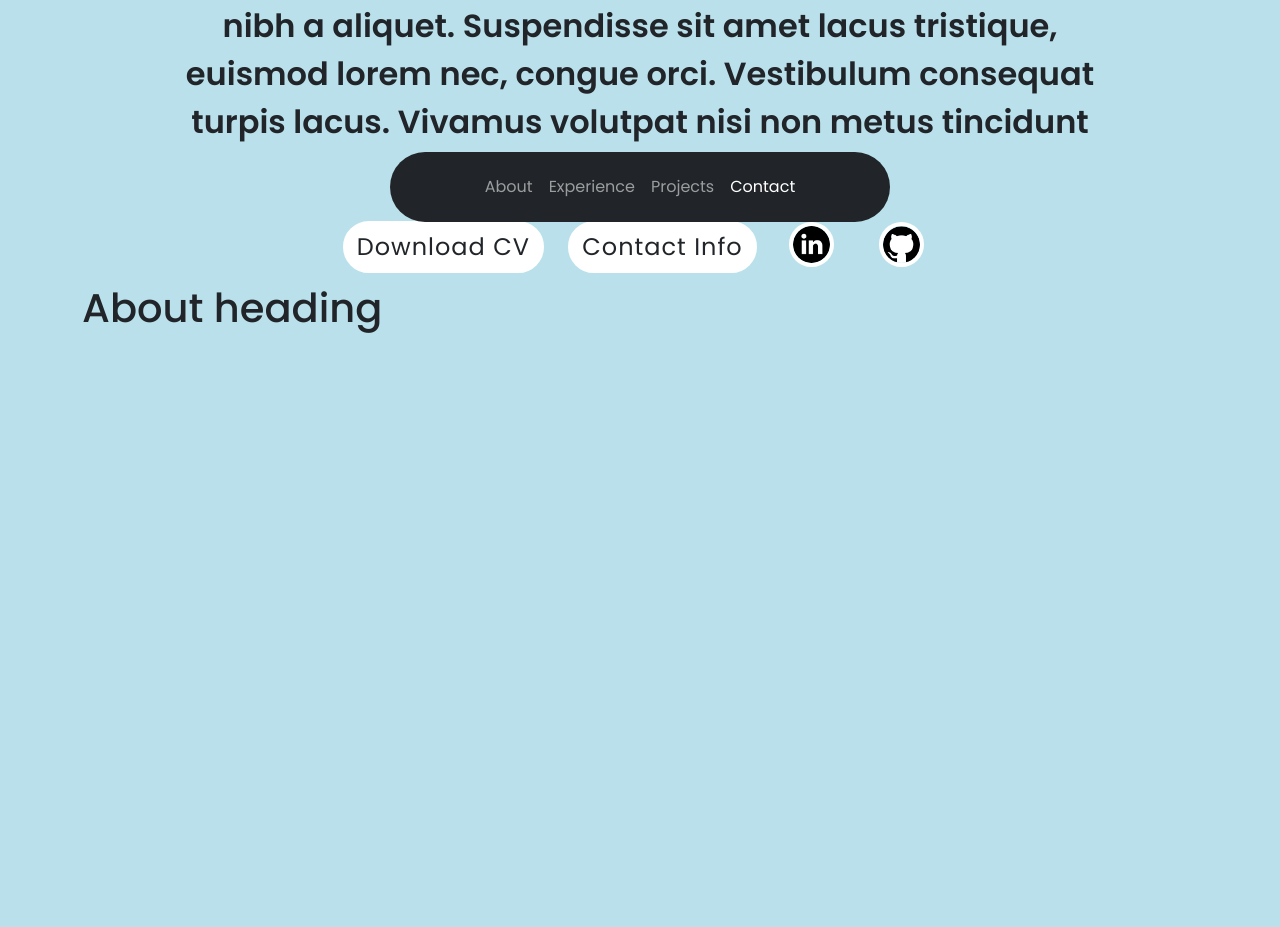
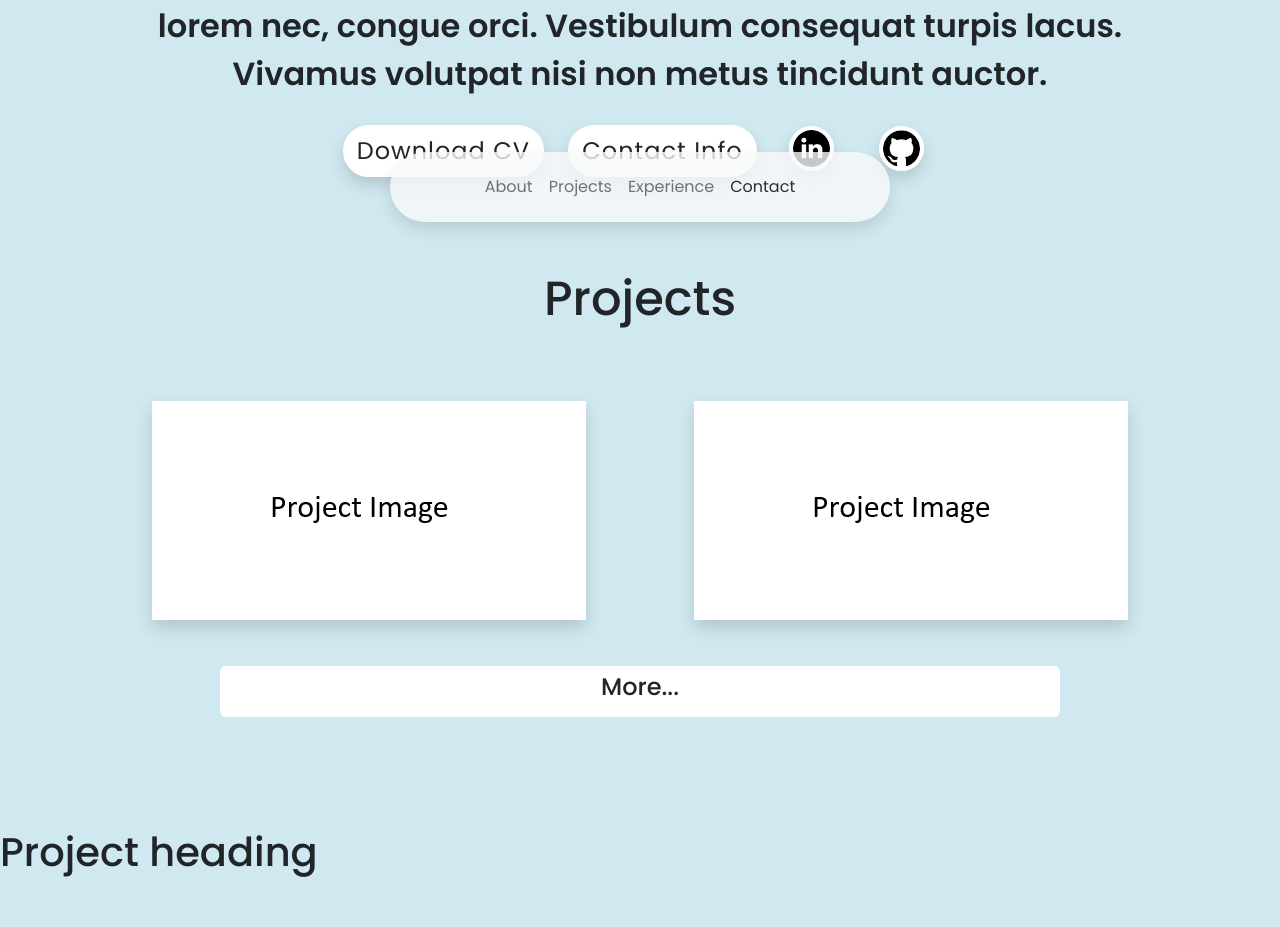
Before and after one commit to michaeltao0713/portfolio, a plain HTML site: page index.html in a window 1280 px wide. Shown: the part 554-1481 px from the top of the page. Drawn offline with nearby package versions, Linux system fonts and the light colour scheme.

Commit message:
added collapsible menu

```diff
--- a/css/style.css
+++ b/css/style.css
@@ -5,7 +5,7 @@ html {
 }
 
 body {
-    background-color: rgb(186, 225, 235);
+    background-color: rgb(208, 233, 240);
     margin-top: 20px;
     font-family: "Poppins", sans-serif;
     height: "100000px";
@@ -28,6 +28,7 @@ a {
     max-width: 500px;
     left: 50%;
     transform: translateX(-50%);
+    opacity: 80%;
 }
 
 .nav-link {
@@ -48,10 +49,6 @@ section {
     margin: 0 10rem;
     box-sizing: border-box;
     min-height: fit-content;
-}
-
-.section-container {
-    display: flex;
 }
 
 /* ABOUT SECTION */
@@ -78,7 +75,7 @@ section {
     margin-top: 50px;
 }
 
-.section__text h1 {
+.title {
     font-size: 3rem;
     text-align: center;
 }
@@ -134,5 +131,46 @@ section {
 }
 
 .btn-with-icon:hover {
-    transform: scale(1.2);
+    transform: scale(1.5);
 }
+
+/* PROJECTS SECTION */
+#projects {
+    justify-content: center;
+    height: 80vh;
+}
+
+.projects-item {
+    margin-top: 60px;
+    margin-bottom: 40px;
+    margin-left: 30px;
+    margin-right: 30px;
+}
+
+.projects-link {
+    transition: all 0.4s ease;
+    border: none;
+}
+
+.projects-image {
+    transition: all 0.4s ease;
+}
+
+.projects-image:hover {
+    opacity: 80%;
+    transition: all 0.2s ease;
+    transform: scale(1.1);
+}
+
+.expand-btn {
+    width: 77%;
+    background-color: white;
+}
+
+.expand-btn:active {
+    background-color: white;
+}
+
+.expand-btn:hover {
+    background-color: white;
+}
--- a/index.html
+++ b/index.html
@@ -16,7 +16,7 @@
 <body>
 	<!-- Navigation Bar -->
 	<!-- Bar will collapse for screens smaller than "lg", fixed to bottom -->
-	<nav id="navbar-id" class="navbar navbar-expand-lg navbar-dark bg-dark fixed-bottom">
+	<nav id="navbar-id" class="navbar navbar-expand-lg navbar-light bg-light fixed-bottom shadow">
 		<div class="container-fluid">
 			<!-- Hamburger menu for smaller width screens -->
 			<button class="navbar-toggler" type="button" data-bs-toggle="collapse"
@@ -25,8 +25,8 @@
 			<div class="collapse navbar-collapse" id="navbarSupportedContent">
 				<ul class="navbar-nav mx-auto">
 					<li><a class="nav-link" href="#about">About</a></li>
+					<li><a class="nav-link" href="#projects">Projects</a></li>
 					<li><a class="nav-link" href="#experience">Experience</a></li>
-					<li><a class="nav-link" href="#projects">Projects</a></li>
 					<li><a class="nav-link" href="#contact">Contact</a></li>
 				</ul>
 			</div>
@@ -38,12 +38,12 @@
 		data-bs-smooth-scroll="true">
 
 		<!-- About Section -->
-		<section id="about">
-			<div class="section__pic-container container">
-				<img src="./assets/images/face.png" class="profile-icon rounded-circle" alt="profile picture">
+		<section id="about" class="container">
+			<div class="section__pic-container container-fluid">
+				<img src="./assets/images/face.png" class="profile-icon rounded-circle shadow-lg" alt="profile picture">
 			</div>
 			<div class="section__text container">
-				<h1>Michael Tao</h1>
+				<h1 class="title">Michael Tao</h1>
 				<p>Lorem ipsum dolor sit amet, consectetur adipiscing elit. Nullam rutrum, ante sed pharetra efficitur,
 					tellus nunc mollis quam, nec vehicula lorem purus sed diam. Vivamus ullamcorper, diam nec iaculis
 					tristique, justo felis posuere nulla, at cursus felis ligula vitae est. Donec tempor leo a orci
@@ -51,34 +51,69 @@
 					lorem nec, congue orci. Vestibulum consequat turpis lacus. Vivamus volutpat nisi non metus tincidunt
 					auctor.</p>
 				<div class="btn-container container-fluid">
-					<a class="btn btn-with-text" onclick="window.open('./assets/resumes/Spring_24_Back.pdf')">Download
+					<a class="btn btn-with-text shadow" onclick="window.open('./assets/resumes/Spring_24_Back.pdf')">Download
 						CV</a>
-					<a class="btn btn-with-text" href="#contact">Contact Info</a>
-					<a
-						class="btn btn-with-icon"
-						href="https://www.linkedin.com/in/michael-tao-890256221/"
+					<a class="btn btn-with-text shadow" href="#contact">Contact Info</a>
+					<a class="btn btn-with-icon" href="https://www.linkedin.com/in/michael-tao-890256221/"
 						target="_blank">
-						<img src="./assets/images/linkedin.png" alt="My Linkedin profile" class="icon">
+						<img src="./assets/images/linkedin.png" alt="My Linkedin profile" class="icon shadow">
 
 					</a>
-					<a
-						class="btn btn-with-icon"
-						href="https://github.com/michaeltao0713"
-						target="_blank">
-						<img src="./assets/images/github.png" alt="My Github profile" class="icon">
+					<a class="btn btn-with-icon" href="https://github.com/michaeltao0713" target="_blank">
+						<img src="./assets/images/github.png" alt="My Github profile" class="icon  shadow">
 					</a>
+				</div>
+		</section>
 
-
+		<section id="projects" class="container">
+			<div class="section__text container">
+				<h1 class="title">Projects</h1>
+			</div>
+			<div class="container text-center">
+				<div class="row justify-content-center">
+					<div class="col-md-auto projects-item">
+						<a class="btn projects-link" href="https://github.com/michaeltao0713" target="_blank">
+							<img src="./assets/images/project thumbnail.png" alt="Project" class="projects-image shadow">
+						</a>
+					</div>
+					<div class="col-md-auto projects-item">
+						<a class="btn projects-link" href="https://github.com/michaeltao0713" target="_blank">
+							<img src="./assets/images/project thumbnail.png" alt="Project" class="projects-image shadow">
+						</a>
+					</div>
+				</div>
+			</div>
+			<div class="container text-center">
+				<div class="collapse" id="projects-collapse">
+					<div class="row justify-content-center">
+						<div class="col-md-auto projects-item">
+							<a class="btn projects-link" href="https://github.com/michaeltao0713" target="_blank">
+								<img src="./assets/images/project thumbnail.png" alt="Project" class="projects-image shadow">
+							</a>
+						</div>
+						<div class="col-md-auto projects-item">
+							<a class="btn projects-link" href="https://github.com/michaeltao0713" target="_blank">
+								<img src="./assets/images/project thumbnail.png" alt="Project" class="projects-image shadow">
+							</a>
+						</div>
+					</div>
+				</div>
+				<a class="btn expand-btn" data-bs-toggle="collapse" href="#projects-collapse" role="button">
+					<h4>More...</h4>
+				</a>
 			</div>
 
 
 		</section>
 
 
-		<div class="container">
-			<h1 id="about">About heading</h1>
-			<p style="margin-top: 600px">
 
+
+
+		<div>
+			<h1 id="projects">Project heading</h1>
+			<p>...
+				<br><br><br><br><br><br><br><br><br><br><br><br><br><br><br><br><br><br><br><br><br><br><br><br><br><br><br>
 			</p>
 		</div>
 
@@ -86,13 +121,6 @@
 			<h1 id="experience">experience heading</h1>
 			<p>...
 				<br><br><br><br><br><br><br><br><br><br><br><br>><br><br><br><br><br><br><br><br><br>
-			</p>
-		</div>
-
-		<div>
-			<h1 id="projects">Project heading</h1>
-			<p>...
-				<br><br><br><br><br><br><br><br><br><br><br><br><br><br><br><br><br><br><br><br><br><br><br><br><br><br><br>
 			</p>
 		</div>
 
```
Also changed, not shown: assets/images/project thumbnail.png (added).
